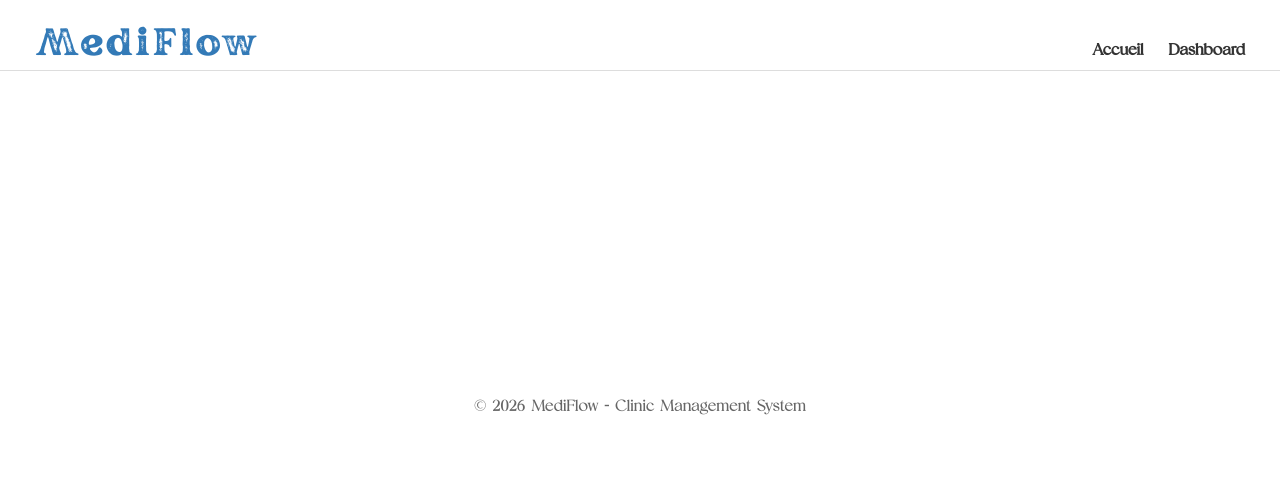
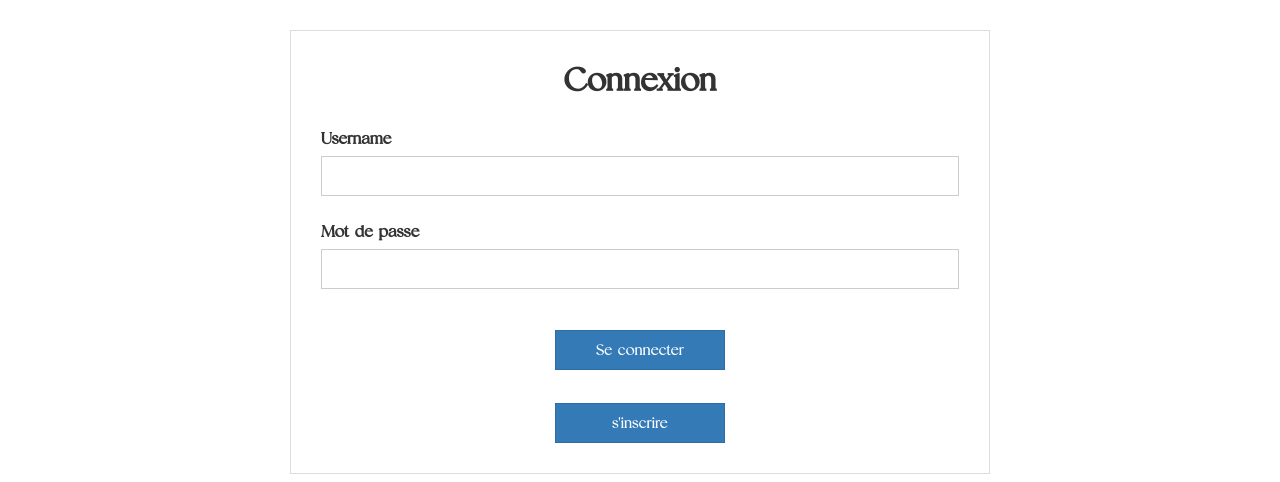
Before and after one commit to elfadiliaymen/Health-Care-Frontend, a React (Vite) app: page /login in a window 1280 px wide. Shown: the top 482 px of the page. Built offline with nearby package versions, Linux system fonts and the light colour scheme.

Commit message:
add login lougout

```diff
--- a/src/App.css
+++ b/src/App.css
@@ -363,6 +363,8 @@ select{
     flex-direction:column;
 
     gap:18px;
+
+    justify-content: center;
 }
 
 .form-group{
@@ -372,6 +374,7 @@ select{
     flex-direction:column;
 
     gap:8px;
+
 }
 
 .form-group label{
@@ -379,6 +382,7 @@ select{
     font-weight:bold;
 
     color:#333;
+
 }
 
 .form input,
--- a/src/App.jsx
+++ b/src/App.jsx
@@ -1,46 +1,48 @@
-import { Routes, Route } from "react-router-dom";
+import { Routes, Route , useLocation } from "react-router-dom";
 import "./App.css";
-
 import Header from "./Components/Header";
 import Footer from "./Components/Footer";
 import ProtectedRoute from "./Components/ProtectedRoute";
-
 import Dashboard from "./pages/Dashboard";
-
 import PatientsActions from "./pages/Patients/PatientsActions";
 import PatientsList from "./pages/Patients/PatientsList";
 import AddPatient from "./pages/Patients/AddPatient";
 import ModifiePatient from "./pages/Patients/ModifiePatient";
 import ConsulterPatient from "./pages/Patients/ConsulterPatient";
-
 import MedecinActions from "./pages/Medecins/MedecinActions";
 import MedecinsList from "./pages/Medecins/MedecinsList";
 import AddMedecin from "./pages/Medecins/AddMedecin";
 import ModifieMedecin from "./pages/Medecins/ModifieMedecin";
 import ConsulterMedecin from "./pages/Medecins/ConsulterMedecin";
-
 import DossierActions from "./pages/Dossiers/DossierActions";
 import DossierList from "./pages/Dossiers/DossiersList";
 import AddDossier from "./pages/Dossiers/AddDossier";
 import ModifieDossier from "./pages/Dossiers/ModifieDossier";
 import ConsulterDossier from "./pages/Dossiers/ConsulterDossier";
-
 import RendezvousActions from "./pages/RendezVous/RendezvousActions";
 import RendesVousList from "./pages/RendezVous/RendesVousList";
 import AddRendezVous from "./pages/RendezVous/AddRendezVous";
 import ModifieRendezVous from "./pages/RendezVous/ModifieRendezVous";
 import ConsulterRendezVous from "./pages/RendezVous/ConsulterRendezVous";
 import Register from "./auth/Register";
+import Login from "./auth/Login";
 
 function App() {
+
+  const location = useLocation();
+  const hideLayout = location.pathname === "/login" || location.pathname === "/register";
+
+
+
   return (
     <div className="app">
 
-      <Header />
+{!hideLayout && <Header />}
 
       <Routes>
 
         <Route path="/register" element={<Register />}/>
+        <Route path="/login" element={<Login />} />
 
 
         <Route
@@ -245,7 +247,8 @@ function App() {
 
       </Routes>
 
-      <Footer />
+{!hideLayout &&  <Footer />}
+
 
     </div>
   );
--- a/src/Components/Header.jsx
+++ b/src/Components/Header.jsx
@@ -1,6 +1,16 @@
-import { Link } from "react-router-dom";
+import { Link , useNavigate} from "react-router-dom";
 
 function Header() {
+
+  const navigate = useNavigate();
+
+  function logout(){
+
+localStorage.removeItem("token");
+
+navigate("/login");
+
+}
   return (
     <header className="header">
 
@@ -16,6 +26,7 @@ function Header() {
         <Link to="/dashboard">
           Dashboard
         </Link>
+        <button className="btn-primary" onClick={logout}>Déconnexion</button>
 
       </nav>
 
--- a/src/api/api.jsx
+++ b/src/api/api.jsx
@@ -12,6 +12,48 @@ api.interceptors.request.use((config) => {
   }
 
   return config;
-});
+})
+
+
+api.interceptors.response.use(
+
+  (response) => response,
+
+  (error) => {
+
+    if (error.response) {
+
+      switch (error.response.status) {
+
+        case 400:
+          alert("Requête invalide.");
+          break;
+
+        case 401:
+          localStorage.removeItem("token");
+          alert("Session expirée. Veuillez vous reconnecter.");
+          window.location.href = "/login";
+          break;
+
+        case 403:
+          alert("Accès interdit.");
+          break;
+
+        case 404:
+          alert("Ressource introuvable.");
+          break;
+
+        case 500:
+          alert("Erreur interne du serveur.");
+          break;
+
+        default:
+          alert("Une erreur est survenue.");
+      }
+    }
+
+    return Promise.reject(error);
+  }
+);
 
 export default api;
--- a/src/auth/Login.jsx
+++ b/src/auth/Login.jsx
@@ -0,0 +1,124 @@
+import { useForm } from "react-hook-form";
+import { yupResolver } from "@hookform/resolvers/yup";
+import * as yup from "yup";
+import { useNavigate } from "react-router-dom";
+import api from "../api/api";
+
+const schema = yup.object({
+
+  username: yup
+    .string()
+    .required("Le username est obligatoire"),
+
+  password: yup
+    .string()
+    .required("Le mot de passe est obligatoire")
+
+});
+
+function Login() {
+
+  const navigate = useNavigate();
+
+  const {
+    register,
+    handleSubmit,
+    reset,
+    formState: { errors }
+  } = useForm({
+    resolver: yupResolver(schema)
+  });
+
+  function handleLogin(data) {
+
+    api.post("/auth/login", data)
+      .then((res) => {
+
+        const token = res.data;
+
+        localStorage.setItem("token", token);
+
+        alert("Connexion réussie !");
+
+        reset();
+
+        navigate("/");
+
+      })
+      .catch((err) => {
+
+        console.log(err);
+
+        alert("Username ou mot de passe incorrect.");
+
+      });
+
+  }
+
+  return (
+
+    <div className="page">
+
+      <div className="form-card">
+
+        <h1>Connexion</h1>
+
+        <form
+          className="form"
+          onSubmit={handleSubmit(handleLogin)}
+        >
+
+          <div className="form-group">
+
+            <label>Username</label>
+
+            <input
+              type="text"
+              {...register("username")}
+            />
+
+            <p className="error">
+              {errors.username?.message}
+            </p>
+
+          </div>
+
+          <div className="form-group">
+
+            <label>Mot de passe</label>
+
+            <input
+              type="password"
+              {...register("password")}
+            />
+
+            <p className="error">
+              {errors.password?.message}
+            </p>
+
+          </div>
+
+          <button
+            className="btn-primary"
+            type="submit"
+          >
+            Se connecter
+          </button>
+           <button
+                className="btn-primary"
+                onClick={() => {navigate("/register")}}
+            >
+                s'inscrire
+            </button>
+
+        </form>
+
+      </div>
+
+    </div>
+
+  );
+
+}
+
+export default Login;
--- a/src/auth/Register.jsx
+++ b/src/auth/Register.jsx
@@ -60,6 +60,11 @@ function Register(){
 
     return(
         <div>
+
+    <div className="page">
+
+      <div className="form-card">
+         <h1>Inscription</h1>
 
          <form
             className="form"
@@ -124,11 +129,20 @@ function Register(){
                 className="btn-primary"
                 type="submit"
             >
-                inscription
+                s'inscrire
             </button>
+
+            <button
+            className="btn-primary"
+            onClick={() => {navigate("/login")}}
+          >
+            Se connecter
+          </button>
 
         </form>
         </div>
+         </div>
+          </div>
     )
 
 }
--- a/src/pages/RendezVous/RendesVousList.jsx
+++ b/src/pages/RendezVous/RendesVousList.jsx
@@ -71,17 +71,20 @@ function RendesVousList(){
 
                         <td>
 
-                            <Link to={`/consulter-rendez-vous/${r.id}`}>
+                            <Link to={`/consulter-rendez-vous/${r.id}`}
+                               className="btn-view">
                                 Consulter
                             </Link>
 
-                            <Link to={`/update-rendez-vous/${r.id}`}>
+                            <Link to={`/update-rendez-vous/${r.id}`}
+                              className="btn-edit">
                                 Modifier
                             </Link>
 
                             <button
                                 className="btn"
                                 onClick={() => handleDelete(r.id)}
+                                  className="btn-delete"
                             >
                                 Annuler
                             </button>
```
